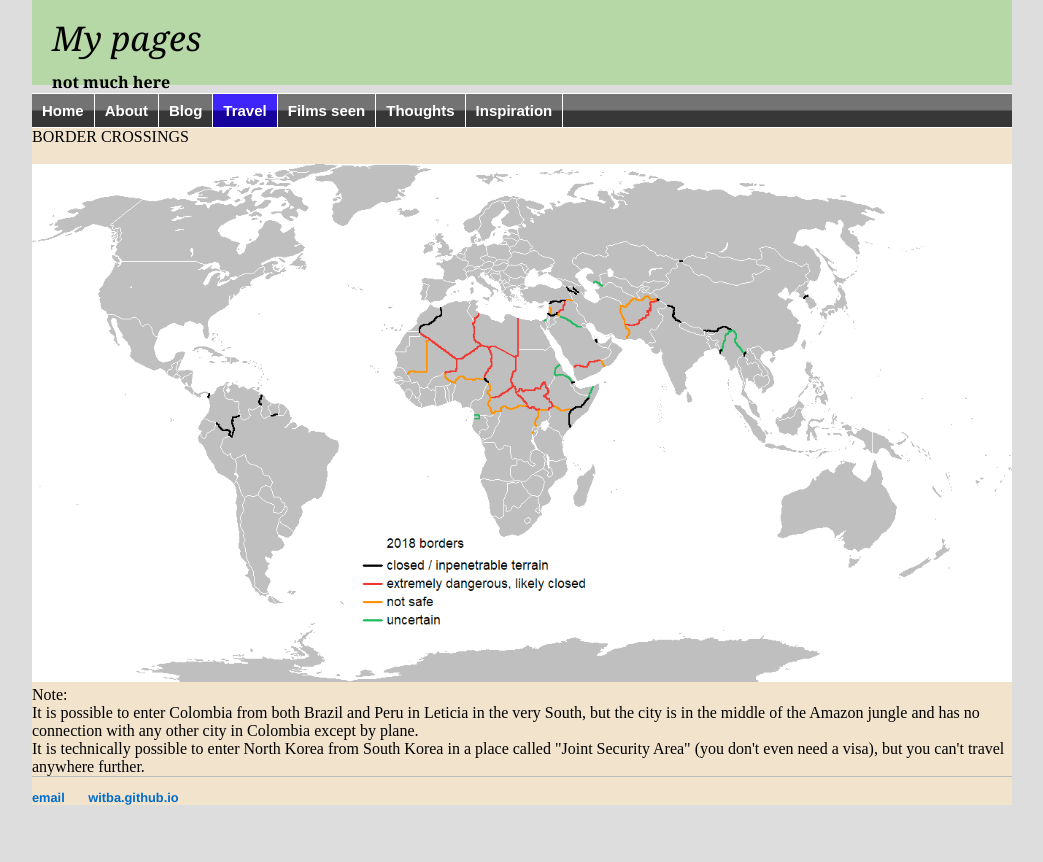
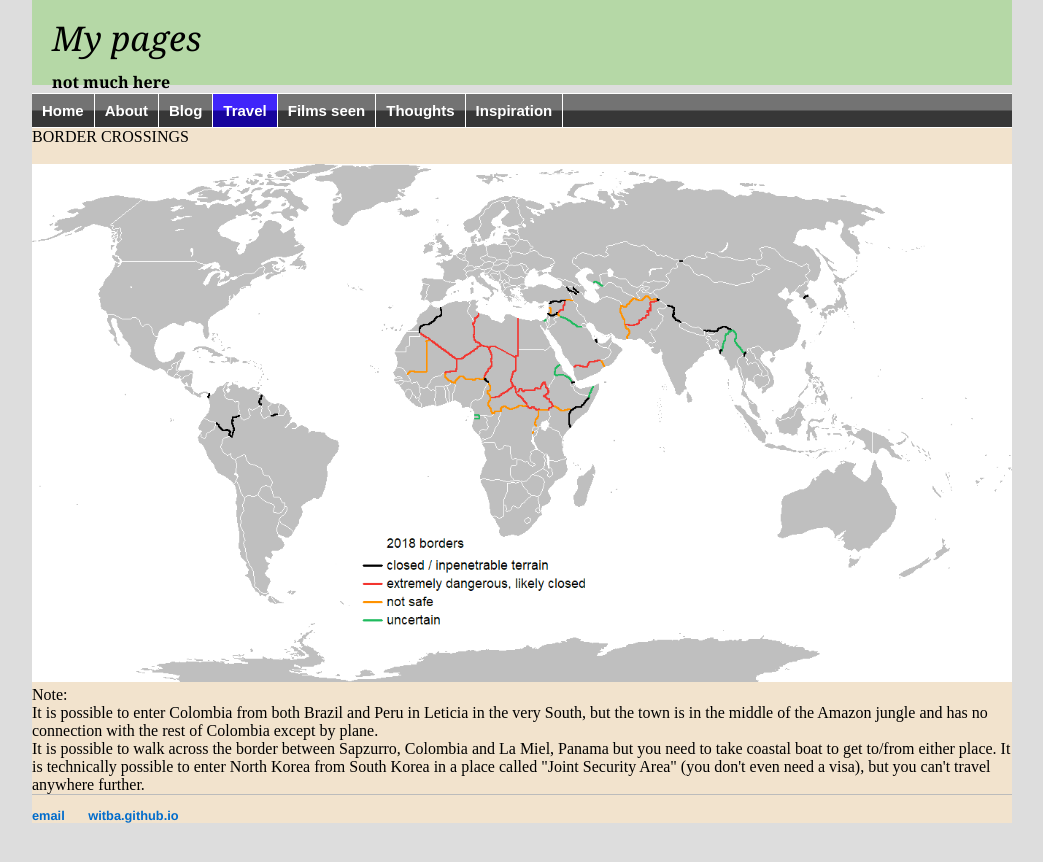
Before and after one commit to witba/witba.github.io, a Jekyll site: the page built from travel/overland.html, in a window 1280 px wide. Shown: the top 862 px of the page, without its empty margins (118-1161 px from the left). Built offline with Jekyll 4.4.1, drawn with Linux system fonts in a browser that asks for light colours.

Commit message:
Update overland.html

```diff
--- a/travel/overland.html
+++ b/travel/overland.html
@@ -9,7 +9,8 @@ BORDER CROSSINGS<br>
 <br>
 <img src="/travel/closed_borders.png" alt="Border crossings" width=100%>
 Note:<br>
-It is possible to enter Colombia from both Brazil and Peru in Leticia in the very South, but the city is in the middle of the Amazon jungle and has no connection with any other city in Colombia except by plane.<br>
+It is possible to enter Colombia from both Brazil and Peru in Leticia in the very South, but the town is in the middle of the Amazon jungle and has no connection with the rest of Colombia except by plane.<br>
+It is possible to walk across the border between Sapzurro, Colombia and La Miel, Panama but you need to take coastal boat to get to/from either place.
 It is technically possible to enter North Korea from South Korea in a place called "Joint Security Area" (you don't even need a visa), but you can't travel anywhere further.
 
 </div>
```
